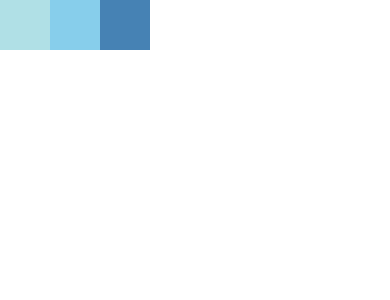
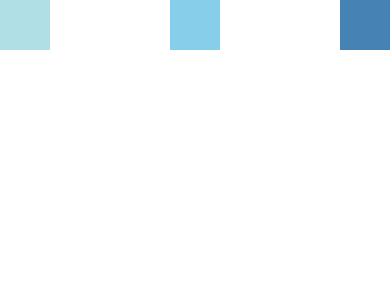
Before and after one commit to nandohidayat/Awesome-Project, a React Native app: screen / in a window 390 px wide. Shown: the top 300 px of the page. Built offline with nearby package versions, Linux system fonts and the light colour scheme.

Commit message:
JustifyContentsBasics

```diff
--- a/App.js
+++ b/App.js
@@ -1,10 +1,16 @@
 import React, { Component } from 'react'
 import { AppRegistry, View } from 'react-native'
 
-export default class FlexDirectionsBasics extends Component {
+export default class JustifyContentsBasics extends Component {
   render() {
     return (
-      <View style={{ flex: 1, flexDirection: 'row' }}>
+      <View
+        style={{
+          flex: 1,
+          flexDirection: 'row',
+          justifyContent: 'space-between'
+        }}
+      >
         <View
           style={{ width: 50, height: 50, backgroundColor: 'powderblue' }}
         />
@@ -15,4 +21,4 @@ export default class FlexDirectionsBasics extends Component {
   }
 }
 
-AppRegistry.registerComponent('AwesomeProject', () => FlexDirectionsBasics)
+AppRegistry.registerComponent('AwesomeProject', () => JustifyContentsBasics)
```
